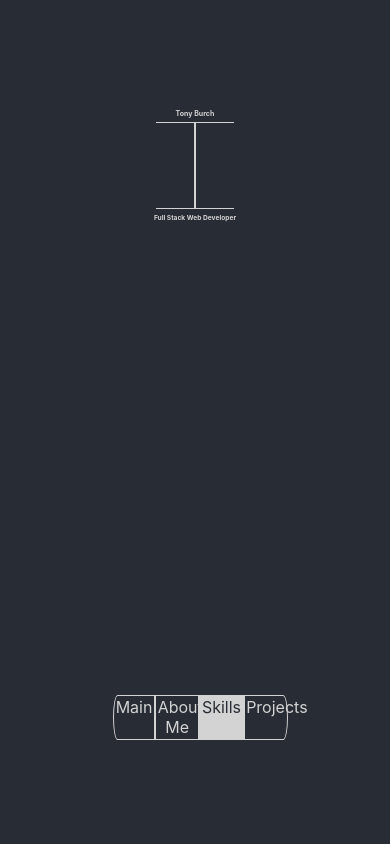
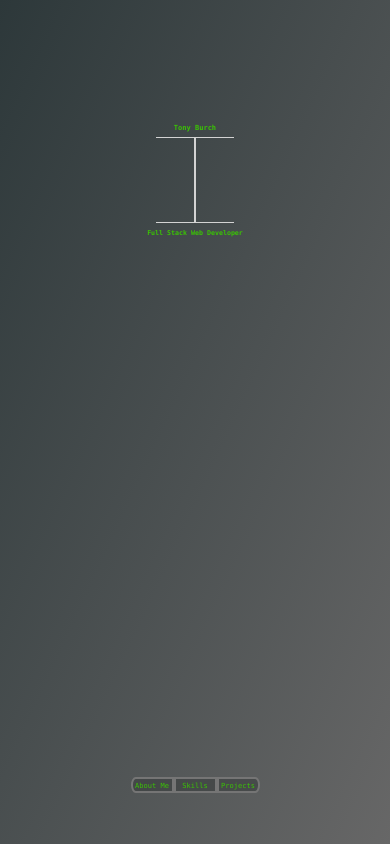
Before and after one commit to TLBdev/TLBdev.github.io, a React (Create React App) app: page / in a window 390 px wide. Built offline with nearby package versions, Linux system fonts and the light colour scheme.

Commit message:
most logic working and partial responsiveness

```diff
--- a/src/App.css
+++ b/src/App.css
@@ -18,15 +18,18 @@ h1 {
 h2 {
   font-size: 1.7vw;
 }
+p {
+  font-size: 1.3vw;
+}
 .App-header {
-  background-color: #282c34;
+  background-image: linear-gradient(to bottom right, #2D383A, #676767);
   min-height: 100vh;
   display: flex;
   flex-direction: column;
   align-items: center;
-  justify-content: center;
+  justify-content: space-evenly;
   font-size: 1rem;
-  color: lightgray;
+  color: rgb(58, 196, 4);
 }
 
 .App-link {
@@ -44,7 +47,11 @@ h2 {
 .main {
   display: flex;
   flex-direction: row;
-  height: 70vh
+  height: 80vh;
+
+}
+.align-down {
+  padding-top: 8vh
 }
 .content-cont{
   display: flex;
@@ -73,6 +80,7 @@ h2 {
   border-right: 1px solid lightgray;
   border-bottom: 1px solid lightgray;
   border-top: 1px solid lightgray;
+
   height: 10vh;
   width: 49%;
 }
@@ -90,59 +98,32 @@ h2 {
 }
 
 .button-left {
-  border: 1px solid lightgray;
+  border: 2px solid #757575;
   border-bottom-left-radius: 11% 50%;
   border-top-left-radius: 11% 50%;
   padding: 1%;
   width: 10vw;
-
-  font-size: 1rem;
+  background-color: rgba(53, 56, 57, .5);
+  font-size: 1.8vw;
   cursor: crosshair;
 }
-.button-left-selected {
-  border: 1px solid lightgray;
-  border-bottom-left-radius: 11% 50%;
-  border-top-left-radius: 11% 50%;
-  padding: 1%;
-  width: 10vw;
-  background-color: lightgray;
-  color: #282c34;
-  font-size: 1rem;
-  cursor: crosshair;
-}
+
 .button-mid {
-  border: 1px solid lightgray;
-  font-size: 1rem;
+  background-color: rgba(53, 56, 57, .5);
+  border: 2px solid #757575;
+  font-size: 1.8vw;
   padding: 1%;
   width: 10vw;
   cursor: crosshair;
 }
-.button-mid-selected {
-  border: 1px solid lightgray;
-  font-size: 1rem;
-  padding: 1%;
-  width: 10vw;
-  cursor: crosshair;
-  background-color: lightgray;
-  color: #282c34;
-}
+
 .button-right {
-  border: 1px solid lightgray;
+  background-color: rgba(53, 56, 57, .5);
+  border: 2px solid #757575;
   border-bottom-right-radius: 11% 50%;
   border-top-right-radius: 11% 50%;
-  font-size: 1rem;
+  font-size: 1.8vw;
   padding: 1%;
   width: 10vw;
   cursor: crosshair;
 }
-.button-right-selected {
-  border: 1px solid lightgray;
-  border-bottom-right-radius: 11% 50%;
-  border-top-right-radius: 11% 50%;
-  font-size: 1rem;
-  padding: 1%;
-  width: 10vw;
-  cursor: crosshair;
-  background-color: lightgray;
-  color: #282c34;
-}
--- a/src/App.js
+++ b/src/App.js
@@ -9,9 +9,13 @@ import Skills from './components/Skills'
 function App() {
   const [modals, setModals] = useState({
     aboutMeModal: false,
-    skillsModal: true,
+    skillsModal: false,
     projectsModal: false
   })
+
+  function stopPropagation(e) {
+    e.stopPropagation()
+  }
 
   function toggleMain(e) {
     e.preventDefault()
@@ -25,7 +29,7 @@ function App() {
   function toggleAbout(e) {
     e.preventDefault()
     setModals({
-      aboutMeModal: true,
+      aboutMeModal: !modals.aboutMeModal,
       skillsModal: false,
       projectsModal: false
     })
@@ -35,7 +39,7 @@ function App() {
     e.preventDefault()
     setModals({
       aboutMeModal: false,
-      skillsModal: true,
+      skillsModal: !modals.skillsModal,
       projectsModal: false
     })
   }
@@ -45,7 +49,7 @@ function App() {
     setModals({
       aboutMeModal: false,
       skillsModal: false,
-      projectsModal: true
+      projectsModal: !modals.projectsModal
     })
   }
 
@@ -53,20 +57,20 @@ function App() {
     <div className="App">
       <header className="App-header">
         <div className="main">
-          <Main />
+          {!modals.projectsModal && !modals.skillsModal && !modals.aboutMeModal ? <Main /> : null}
+          {modals.projectsModal ? <Projects toggleMain={toggleMain} stopPropagation={stopPropagation} /> : null}
+          {modals.skillsModal ? <Skills toggleMain={toggleMain} stopPropagation={stopPropagation} /> : null}
+          {modals.aboutMeModal ? <AboutMe toggleMain={toggleMain} stopPropagation={stopPropagation} /> : null}
+        </div>
+        {!modals.projectsModal && !modals.skillsModal && !modals.aboutMeModal ?
+          <div className="button-cont">
+            <div onClick={toggleAbout} name='aboutMeModal' className='button-left'>About Me</div>
+            <div onClick={toggleSkills} name='skillsModal' className='button-mid'>Skills</div>
+            <div onClick={toggleProjects} name='projectsModal' className='button-right'>Projects</div>
+          </div>
+          : null}
 
-        </div>
-        <div className="button-cont">
-          <div
-            onClick={toggleMain}
-            name='Main'
-            className={modals && !modals.aboutMeModal && !modals.skillsModal && !modals.projectsModal ?
-              'button-left-selected'
-              : 'button-left'}>Main</div>
-          <div onClick={toggleAbout} name='aboutMeModal' className={modals && modals.aboutMeModal ? 'button-mid-selected' : 'button-mid'}>About Me</div>
-          <div onClick={toggleSkills} name='skillsModal' className={modals && modals.skillsModal ? 'button-mid-selected' : 'button-mid'}>Skills</div>
-          <div onClick={toggleProjects} name='projectsModal' className={modals && modals.projectsModal ? 'button-right-selected' : 'button-right'}>Projects</div>
-        </div>
+
       </header>
     </div>
   );
--- a/src/components/AboutMe.js
+++ b/src/components/AboutMe.js
@@ -1,9 +1,20 @@
 import React from 'react'
 
-function AboutMe() {
-    return (<div>
+function AboutMe(props) {
+    return (
+        <div className='modal-background' onClick={props.toggleMain}>
+            <div className='modal' onClick={props.stopPropagation}>
+                <div className='title-bar'>
+                    <h2>
+                        About Me
+                    </h2>
+                    <div className='close' onClick={props.toggleMain}>
+                        <h2>X</h2>
+                    </div>
+                </div>
 
-    </div>)
+            </div>
+        </div>)
 }
 
 export default AboutMe
--- a/src/components/Main.js
+++ b/src/components/Main.js
@@ -4,7 +4,8 @@ function Main() {
     return (
         <div className="content-cont">
             {/* <div className="sym"><p>{'</>'}</p></div> */}
-            <h1>Tony Burch</h1>
+
+            <h1 className='align-down'>Tony Burch</h1>
             <div className='line-cont'>
                 <div className='borderRightBot'></div><div className='borderLeftBot'></div>
             </div>
--- /dev/null
+++ b/src/components/Modals.css
@@ -0,0 +1,33 @@
+.modal-background {
+
+    height: 80vh;
+    width: 80vw;
+    display: flex;
+    align-items: center;
+    justify-content: center;
+  }
+
+  .modal {
+    border: 3px solid #757575;
+    border-radius: 5%;
+    height: 70vh;
+    width: 40vw;
+    background-color: rgba(53, 56, 57, .5);
+    padding: 4%
+  }
+  .title-bar {
+    display: flex;
+    align-items: flex-end;
+    justify-content: space-between;
+
+    height: 3vw;
+  }
+  .close {
+    width: 5vh;
+    cursor: crosshair;
+
+
+  }
+  .skills {
+    text-align: left;
+  }
--- a/src/components/Projects.js
+++ b/src/components/Projects.js
@@ -1,9 +1,19 @@
 import React from 'react'
 
-function Projects() {
-    return (<div>
-
-    </div>)
+function Projects(props) {
+    return (
+        <div className='modal-background' onClick={props.toggleMain}>
+            <div className='modal' onClick={props.stopPropagation}>
+                <div className='title-bar'>
+                    <h2>
+                        Projects
+                    </h2>
+                    <div className='close' onClick={props.toggleMain}>
+                        <h2>X</h2>
+                    </div>
+                </div>
+            </div>
+        </div>)
 }
 
 export default Projects
--- a/src/components/Skills.js
+++ b/src/components/Skills.js
@@ -1,9 +1,36 @@
 import React from 'react'
-
-function Skills() {
-    return (<div>
-
-    </div>)
+import './Modals.css'
+function Skills(props) {
+    return (
+        <div className='modal-background' onClick={props.toggleMain}>
+            <div className='modal' onClick={props.stopPropagation}>
+                <div className='title-bar'>
+                    <h2>
+                        Skills
+                    </h2>
+                    <div className='close' onClick={props.toggleMain}>
+                        <h2>X</h2>
+                    </div>
+                </div>
+                <div className='skills'>
+                    <p>> Programming Languages:</p>
+                    <p> Python  |   JS</p>
+                    <p></p>
+                    <p>> Frameworks / Libraries:</p>
+                    <p> React  |
+                    Express  |
+                    Knex  |
+                     Redux</p>
+                    <p>> Databases:</p>
+                    <p> Sqlite3  |
+                     PostgreSQL</p>
+                    <p>> CSS</p>
+                    <p>> HTML5</p>
+                    <p>> Node</p>
+                    <p>> Git</p>
+                </div>
+            </div>
+        </div>)
 }
 
 export default Skills
--- a/src/index.css
+++ b/src/index.css
@@ -1,8 +1,6 @@
 body {
   margin: 0;
-  font-family: -apple-system, BlinkMacSystemFont, 'Segoe UI', 'Roboto', 'Oxygen',
-    'Ubuntu', 'Cantarell', 'Fira Sans', 'Droid Sans', 'Helvetica Neue',
-    sans-serif;
+  font-family: "Lucida Console", Courier, monospace;
   -webkit-font-smoothing: antialiased;
   -moz-osx-font-smoothing: grayscale;
 }
```
